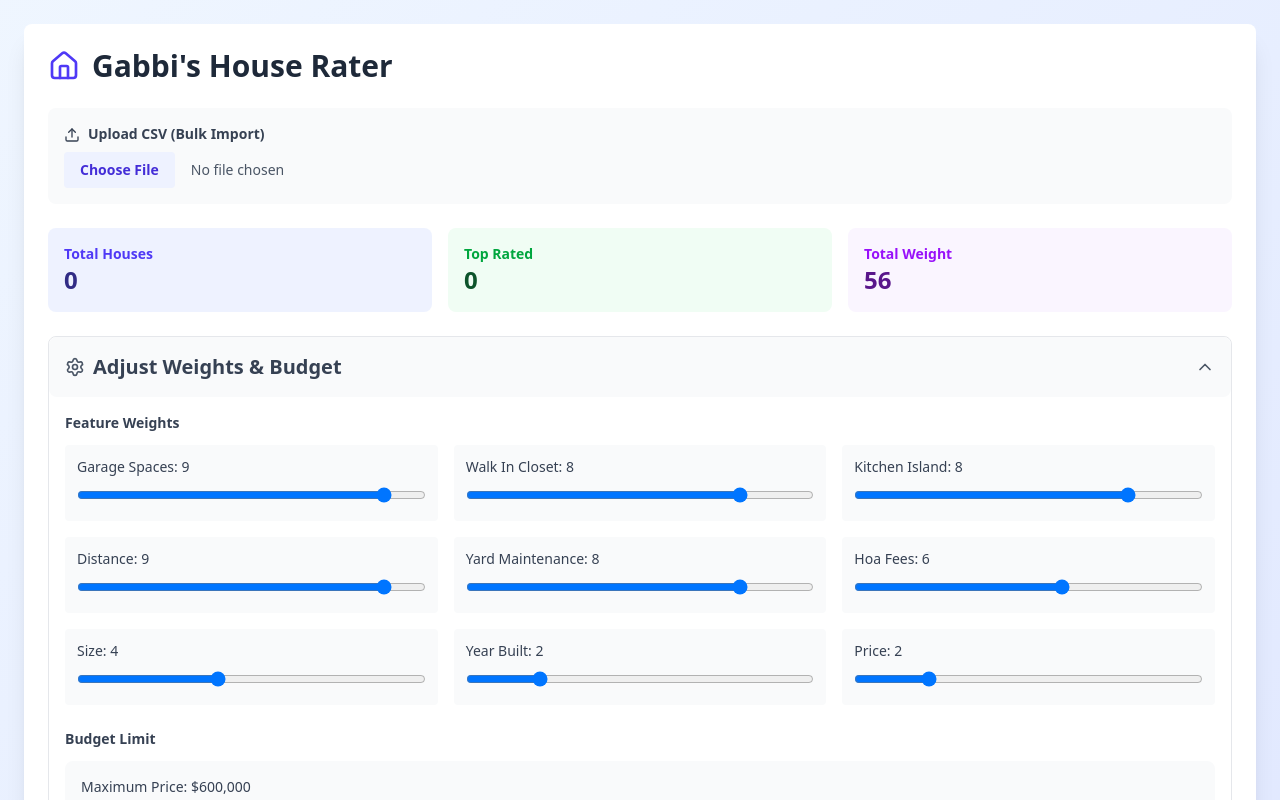
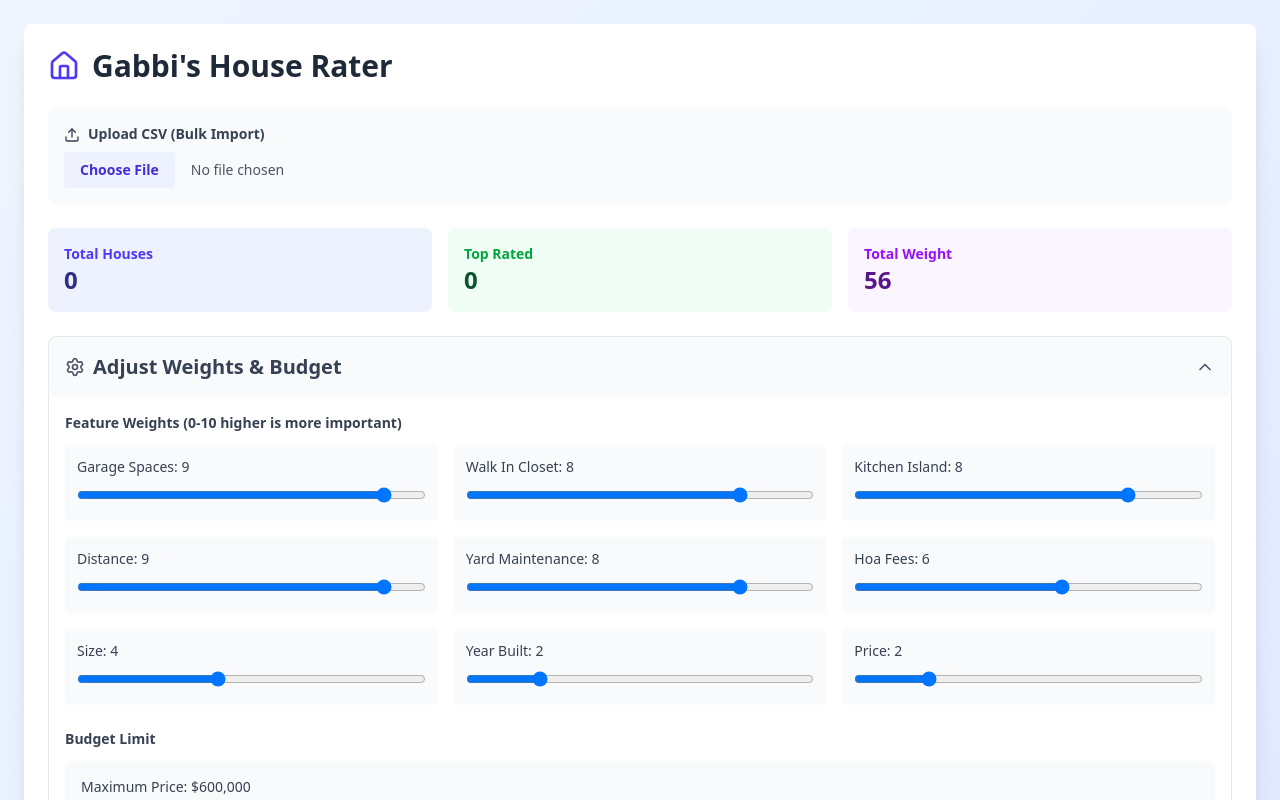
Before and after one commit to gabbibrooks/gabbis-house-rater, a React (Vite) app: page / in a window 1280 px wide. Both pictures are taken after a click on the button "Adjust Weights & Budget". Shown: the top 800 px of the page. Built offline with nearby package versions, Linux system fonts and the light colour scheme; no server answers; the database is empty.

Commit message:
chore: updated label

```diff
--- a/src/Dashboard.tsx
+++ b/src/Dashboard.tsx
@@ -370,7 +370,7 @@ const HouseRatingSystem = () => {
             {!isSettingsCollapsed && (
               <div className='p-4'>
                 <h3 className='text-sm font-semibold text-gray-700 mb-3'>
-                  Feature Weights
+                  Feature Weights (0-10 higher is more important)
                 </h3>
                 <div className='grid md:grid-cols-3 gap-4 mb-6'>
                   {Object.entries(weights).map(([key, value]) => (
```
